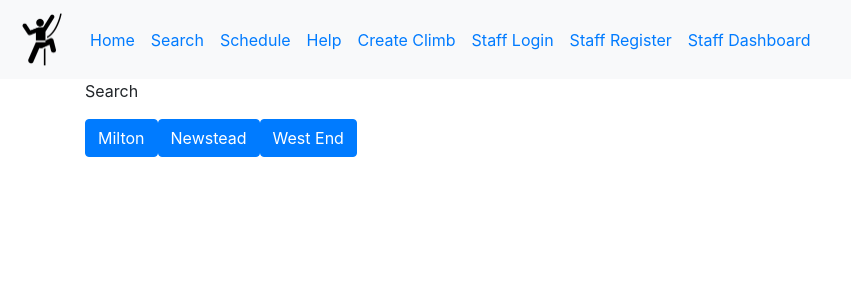
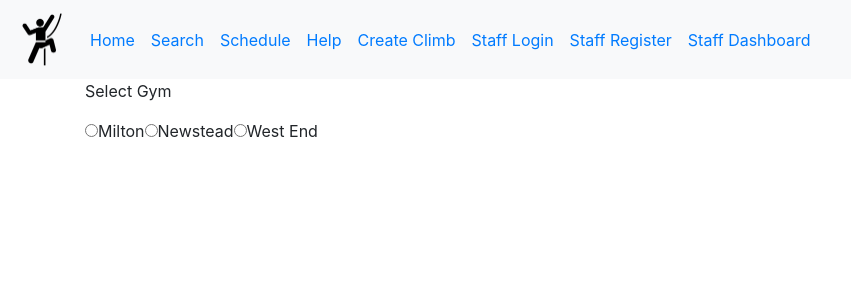
Before and after one commit to deannanicdao/CityClimb_frontend, a React (Create React App) app: page /search in a window 1280 px wide. Shown: the top 300 px of the page, without its empty margins (0-851 px from the left). Built offline with nearby package versions, Linux system fonts and the light colour scheme.

Commit message:
Created a gym view component that lists climbs based on colours by using checkboxes

```diff
--- a/src/components/layout/ClimbList.js
+++ b/src/components/layout/ClimbList.js
@@ -8,7 +8,7 @@ import Climb from '../climbs/Climb'
 const ClimbList = (props) => {
 
     const API_ENDPOINT = "http://localhost:8000"
-    const { gym, colour } = props.match.params
+    const { gym, colour } = props
 
     // console.log(props)
 
@@ -38,10 +38,8 @@ const ClimbList = (props) => {
 
     return (
         <>
-            Hello
+            {colour.toUpperCase()}
             <br />
-
-
             <Row gutter={40}>
                 {(climbs).map(climb =>
 
--- /dev/null
+++ b/src/components/layout/GymView.js
@@ -0,0 +1,81 @@
+import React from 'react'
+import { useForm } from "react-hook-form"
+import ClimbList from './ClimbList'
+
+const GymView = (props) => {
+
+    const { gym } = props
+    const { register, watch } = useForm()
+
+    const watchShowGreen = watch("green", false)
+    const watchShowBlue = watch("blue", false)
+    const watchShowRed = watch("red", false)
+    const watchShowOrange = watch("orange", false)
+    const watchShowBlack = watch("black", false)
+    const watchShowWhite = watch("white", false)
+    const watchShowPurple = watch("purple", false)
+    const watchShowYellow = watch("yellow", false)
+
+    return(
+        <>
+        <p>{gym}</p>
+        <form>
+            <label>
+                <input type="checkbox" name="green" ref={register} />
+                Green
+            </label>
+
+            <label>
+                <input type="checkbox" name="blue" ref={register} />
+                Blue
+            </label>
+
+            <label>
+                <input type="checkbox" name="red" ref={register} />
+                Red
+            </label>
+
+            <label>
+                <input type="checkbox" name="orange" ref={register} />
+                Orange
+            </label>
+
+            <label>
+                <input type="checkbox" name="black" ref={register} />
+                Black
+            </label>
+
+            <label>
+                <input type="checkbox" name="white" ref={register} />
+                White
+            </label>
+
+            <label>
+                <input type="checkbox" name="purple" ref={register} />
+                Purple
+            </label>
+
+            <label>
+                <input type="checkbox" name="yellow" ref={register} />
+                Yellow
+            </label>
+        </form>
+
+
+        {watchShowGreen && <ClimbList gym={gym} colour={"green"} />}
+        {watchShowBlue && <ClimbList gym={gym} colour={"blue"} />}
+        {watchShowRed && <ClimbList gym={gym} colour={"red"} />}
+        {watchShowOrange && <ClimbList gym={gym} colour={"orange"} />}
+        {watchShowBlack && <ClimbList gym={gym} colour={"black"} />}
+        {watchShowWhite && <ClimbList gym={gym} colour={"white"} />}
+        {watchShowPurple && <ClimbList gym={gym} colour={"purple"} />}
+        {watchShowYellow && <ClimbList gym={gym} colour={"yellow"} />}
+
+        </>
+    )
+
+
+}
+
+
+export default GymView
--- a/src/components/layout/Search.js
+++ b/src/components/layout/Search.js
@@ -1,30 +1,27 @@
 import React, { Fragment }  from 'react'
 import { useForm } from "react-hook-form"
+import GymView from './GymView'
 
 const Search = () => {
-    const { register, watch, errors, handleSubmit } = useForm()
+    const { register, watch } = useForm()
 
-    const watchShowGyms = watch("showGyms", true)
-    // const watchShowGreen = watch("green", false)
-    // const watchShowBlue = watch("blue", false)
-    // const watchShowRed = watch("red", false)
-
-    const onSubmit = data => console.log(data);
+    const selectedGym = watch("gym", false)
 
 
 
     return (
         <Fragment>
-            <p className='large'>Search</p>
-            <form onSubmit={handleSubmit(onSubmit)}>
-                <input type="checkbox" name="showGyms" ref={register} hidden />
-                {watchShowGyms && <div>
-                <input type="submit" className="btn btn-primary" value="Milton" name="milton"   ref={register}/>
-                <input type="submit" className="btn btn-primary" value="Newstead" name="newstead"   ref={register}/>
-                <input type="submit" className="btn btn-primary" value="West End" name="westend"    ref={register}/>
-                </div>
-            }
+            <p className='large'>Select Gym</p>
+            <form>
+                <input type="radio" name="gym" value="milton" ref={register}/>Milton
+                <input type="radio" name="gym" value="newstead" ref={register}/>Newstead
+                <input type="radio" name="gym" value="westend" ref={register}/>West End
             </form>
+
+            {selectedGym == "milton" && <GymView gym={"milton"}/>}
+            {selectedGym == "newstead" && <GymView gym={"newstead"}/>}
+            {selectedGym == "westend" && <GymView gym={"westend"}/>}
+
         </Fragment>
     )
 }
```
Also changed, not shown: 1 other file (tests, documents, lock files or other folders).
